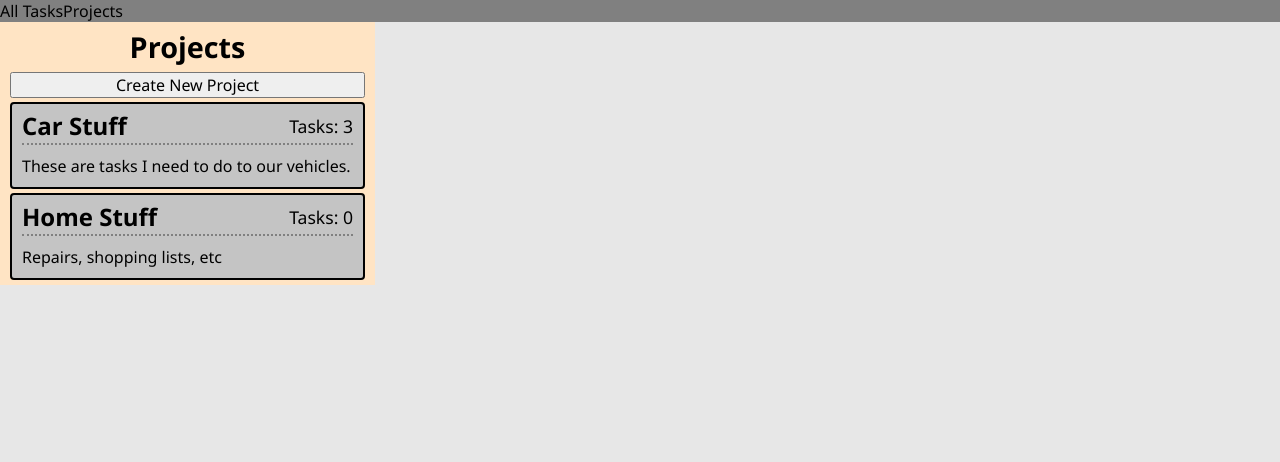
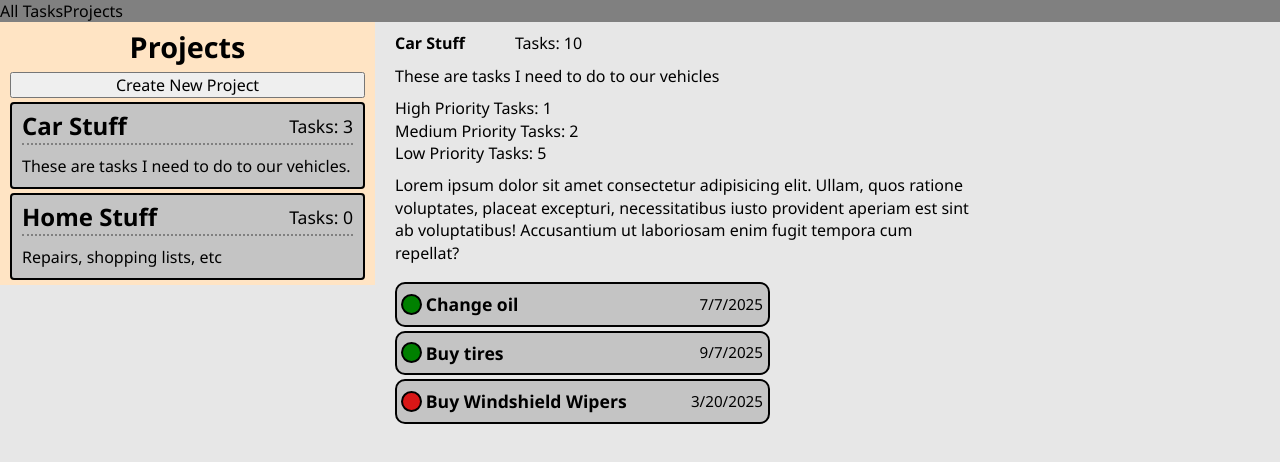
Before and after one commit to Liquid-Tension-Experiment/todo-app, a website built with webpack: page src/template.html in a window 1280 px wide. Built offline with nearby package versions, Linux system fonts and the light colour scheme.

Commit message:
Implement expanded project display

```diff
--- a/src/js/display.js
+++ b/src/js/display.js
@@ -5,10 +5,10 @@ export default class Display {
         this.state = '';
     }
     appendTasks(tasks){
-        const rightCol = document.querySelector('.main-left-col');
+        const projectInfoCol = document.querySelector('.project-info-col');
         let taskSection = document.createElement("div");
         taskSection.classList.add("task-section");
-        rightCol.appendChild(taskSection);
+        projectInfoCol.appendChild(taskSection);
 
         for (const task of tasks){
             let taskRow = document.createElement("div");
--- a/src/js/index.js
+++ b/src/js/index.js
@@ -56,6 +56,7 @@ projectList[0].addTask(tasks[tasks.length-1])
 
 const display = new Display();
 display.displayProjects(projectList);
+display.appendTasks(projectList[0].taskList)
 // window.display = display;
 // window.tasks = tasks;
 // display.displayTasks(tasks);
--- a/src/styles.css
+++ b/src/styles.css
@@ -23,8 +23,9 @@ body {
     width: 375px;
 }
 .main-right-col {
+    width: 625px;
+}
 
-}
 .project-heading {
     font-weight: bold;
     font-size: 1.8rem;
@@ -37,6 +38,21 @@ body {
     background-color: bisque;
     padding: 5px 10px;
     gap: 4px;
+}
+.project-info-col {
+    padding: 10px 20px;
+    display: flex;
+    flex-direction: column;
+    gap: 10px;
+}
+.project-info-col .top-row{
+    display: flex;
+    gap: 50px;
+
+}
+.project-stats {
+    display: flex;
+    flex-direction: column;
 }
 .project-card {
     background-color: #c4c4c4;
@@ -82,6 +98,7 @@ body {
     align-items: center;
     background-color: #c4c4c4;
     border-radius: 10px;
+    width: 375px;
     border: 2px solid black;
 }
 .priority-med {
--- a/src/template.html
+++ b/src/template.html
@@ -38,6 +38,20 @@
                     </div>
                 </div>
                 <div class="main-right-col">
+                    <div class="project-info-col">
+                        <div class="top-row">
+                            <h2>Car Stuff</h2>
+                            <div class="div">Tasks: 10</div>
+
+                        </div>
+                        <p class="project-info-description">These are tasks I need to do to our vehicles</p>
+                        <div class="project-stats">
+                            <p>  High Priority Tasks: 1</p>
+                            <p>Medium Priority Tasks: 2</p>
+                            <p>   Low Priority Tasks: 5</p>
+                        </div>
+                        <p>Lorem ipsum dolor sit amet consectetur adipisicing elit. Ullam, quos ratione voluptates, placeat excepturi, necessitatibus iusto provident aperiam est sint ab voluptatibus! Accusantium ut laboriosam enim fugit tempora cum repellat?</p>
+                    </div>
                 </div>
             </div>
         </div>
```
